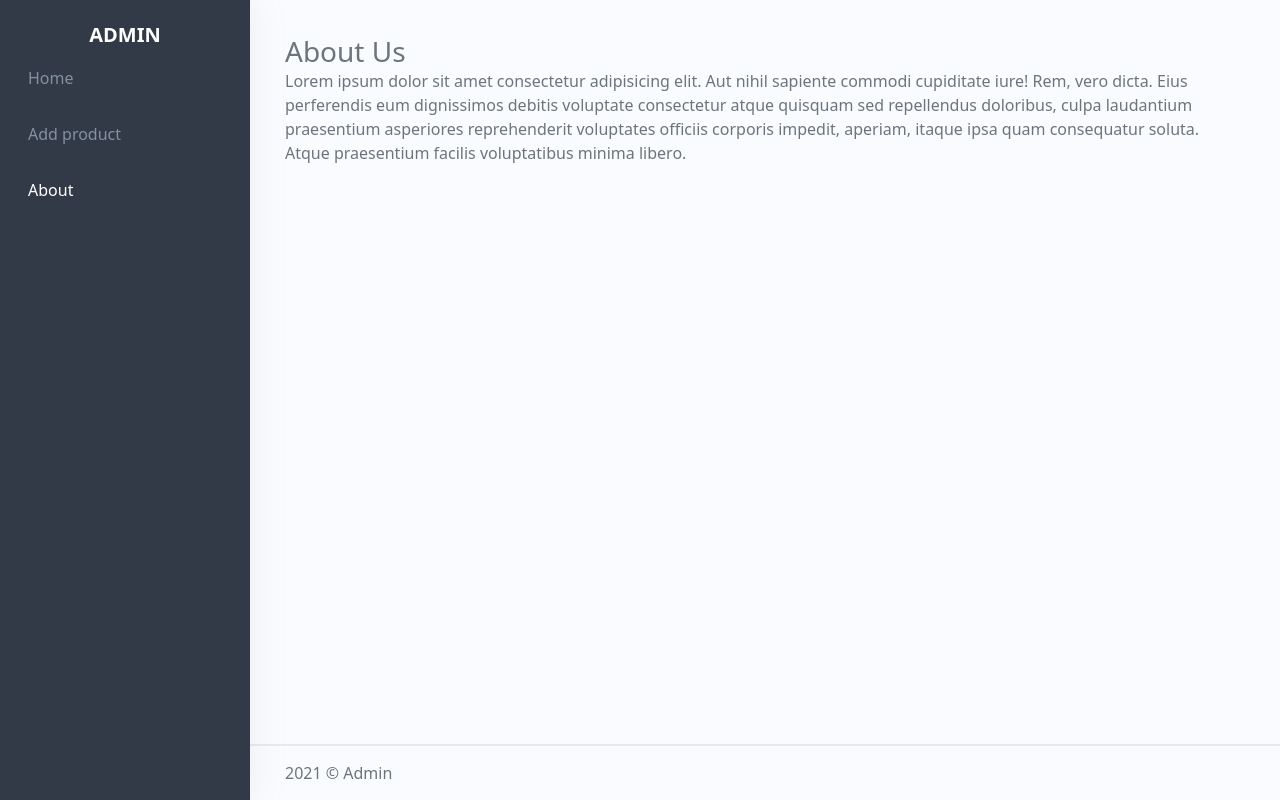
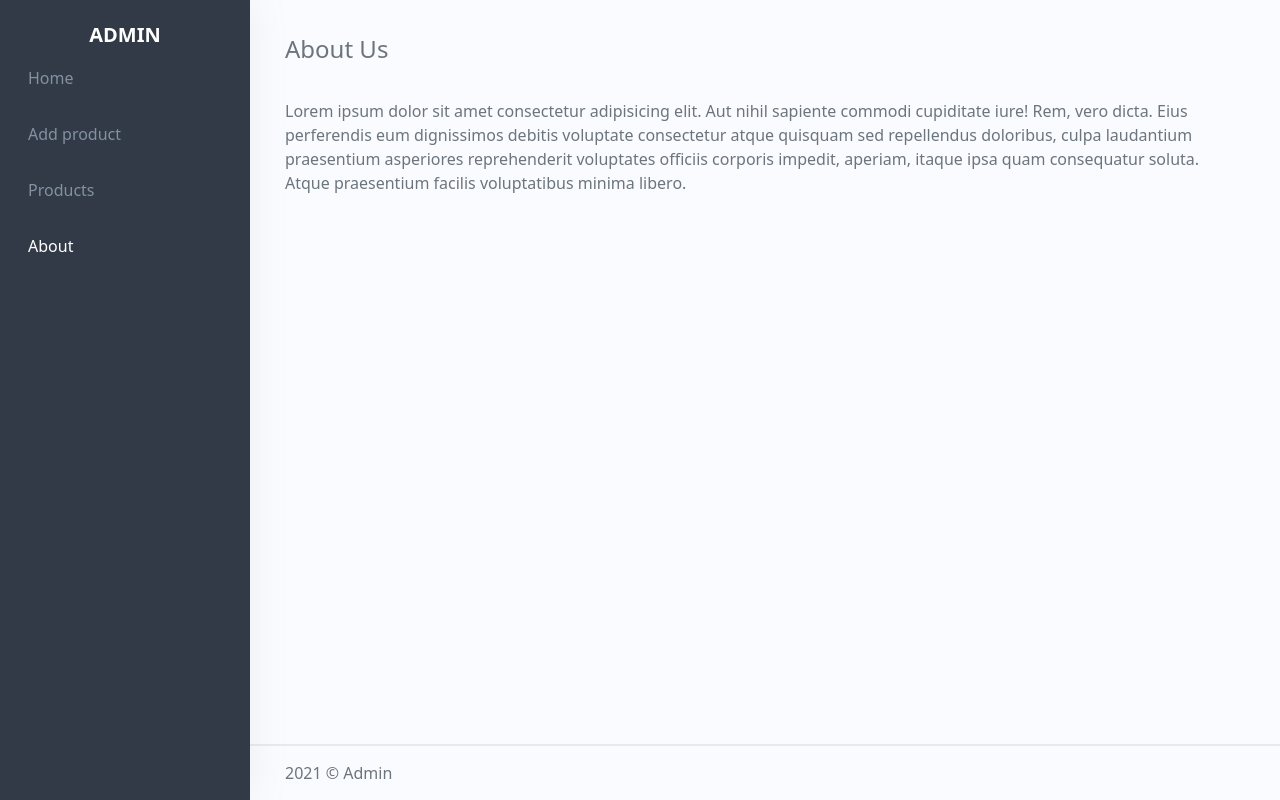
Before and after one commit to tanjuha/shop-admin, a React (Create React App) app: page /shop-admin/about in a window 1280 px wide. Built offline with nearby package versions, Linux system fonts and the light colour scheme.

Commit message:
change style page titile

```diff
--- a/src/App.tsx
+++ b/src/App.tsx
@@ -2,21 +2,32 @@ import React from "react";
 import Footer from "./components/Footer/Footer";
 import Sidebar from "./components/Sidebar/Sidebar";
 import "./app.css";
-import { BrowserRouter as Router, Switch, Route, Redirect } from "react-router-dom";
+import {
+  BrowserRouter as Router,
+  Switch,
+  Route,
+  Redirect,
+} from "react-router-dom";
 import Home from "./components/Home/Home";
 import AddProduct from "./components/AddProduct/AddProduct";
 import AboutUs from "./components/AboutUs/AbourUs";
+import Products from "./components/Products/Products";
 
 const routes = [
   {
     path: "/",
     exact: true,
-    main: () => <Redirect to="/shop-admin" /> ,
+    main: () => <Redirect to="/shop-admin" />,
   },
   {
     path: "/shop-admin",
     exact: true,
     main: () => <Home />,
+  },
+  {
+    path: "/shop-admin/products",
+    exact: true,
+    main: () => <Products />,
   },
   {
     path: "/shop-admin/add-product",
--- a/src/app.css
+++ b/src/app.css
@@ -7,8 +7,8 @@
   background: var(--bg-body);
 }
 
-.content-container h3 {
-    margin: 0;
+.content-container h4 {
+    margin-bottom: 35px;
 }
 
 .content-page {
--- a/src/components/AboutUs/AbourUs.tsx
+++ b/src/components/AboutUs/AbourUs.tsx
@@ -3,7 +3,7 @@ import React from "react";
 const AboutUs = () => {
   return (
     <>
-      <h3>About Us</h3>
+      <h4 className="page-title">About Us</h4>
       <p>
         Lorem ipsum dolor sit amet consectetur adipisicing elit. Aut nihil
         sapiente commodi cupiditate iure! Rem, vero dicta. Eius perferendis eum
--- a/src/components/AddProduct/AddProduct.tsx
+++ b/src/components/AddProduct/AddProduct.tsx
@@ -35,7 +35,7 @@ const AddProduct = () => {
 
   return (
     <div>
-      <h3>Add Product</h3>
+      <h4 className="page-title">Add Product</h4>
       <form className="form-container" onSubmit={onSubmit}>
         <div className="row">
           <div className="col-xl-6">
--- a/src/components/Home/Home.tsx
+++ b/src/components/Home/Home.tsx
@@ -3,7 +3,7 @@ import React from "react";
 const Home = () => {
   return (
     <>
-      <h3>Home</h3>
+      <h4 className="page-title">Home</h4>
       <img className="d-block m-auto" src="./images/home.webp" alt="home" />
     </>
   );
--- /dev/null
+++ b/src/components/Products/Products.tsx
@@ -0,0 +1,12 @@
+import React from "react";
+import "./style.css";
+
+const Products = () => {
+  return (
+    <div>
+      <h4 className="page-title">All products</h4>
+    </div>
+  );
+};
+
+export default Products;
--- a/src/components/Sidebar/Sidebar.tsx
+++ b/src/components/Sidebar/Sidebar.tsx
@@ -20,6 +20,9 @@ const Sidebar = () => {
           >
             Add product
           </NavLink>
+          <NavLink to="/shop-admin/products" className="nav-link" activeClassName="active">
+            Products
+          </NavLink>
           <NavLink to="/shop-admin/about" className="nav-link" activeClassName="active">
             About
           </NavLink>
```
Also changed, not shown: src/components/Products/style.css (added).
